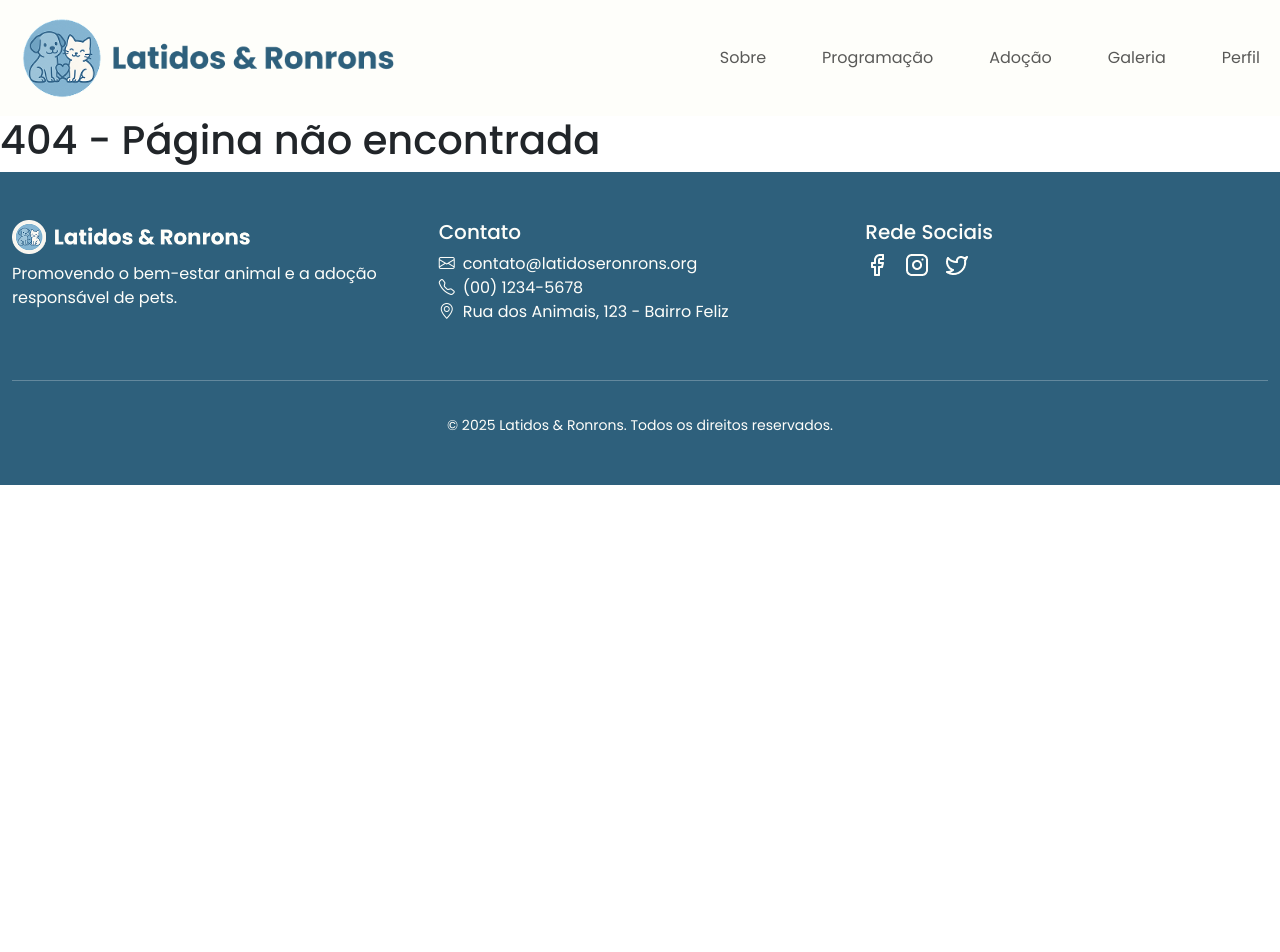
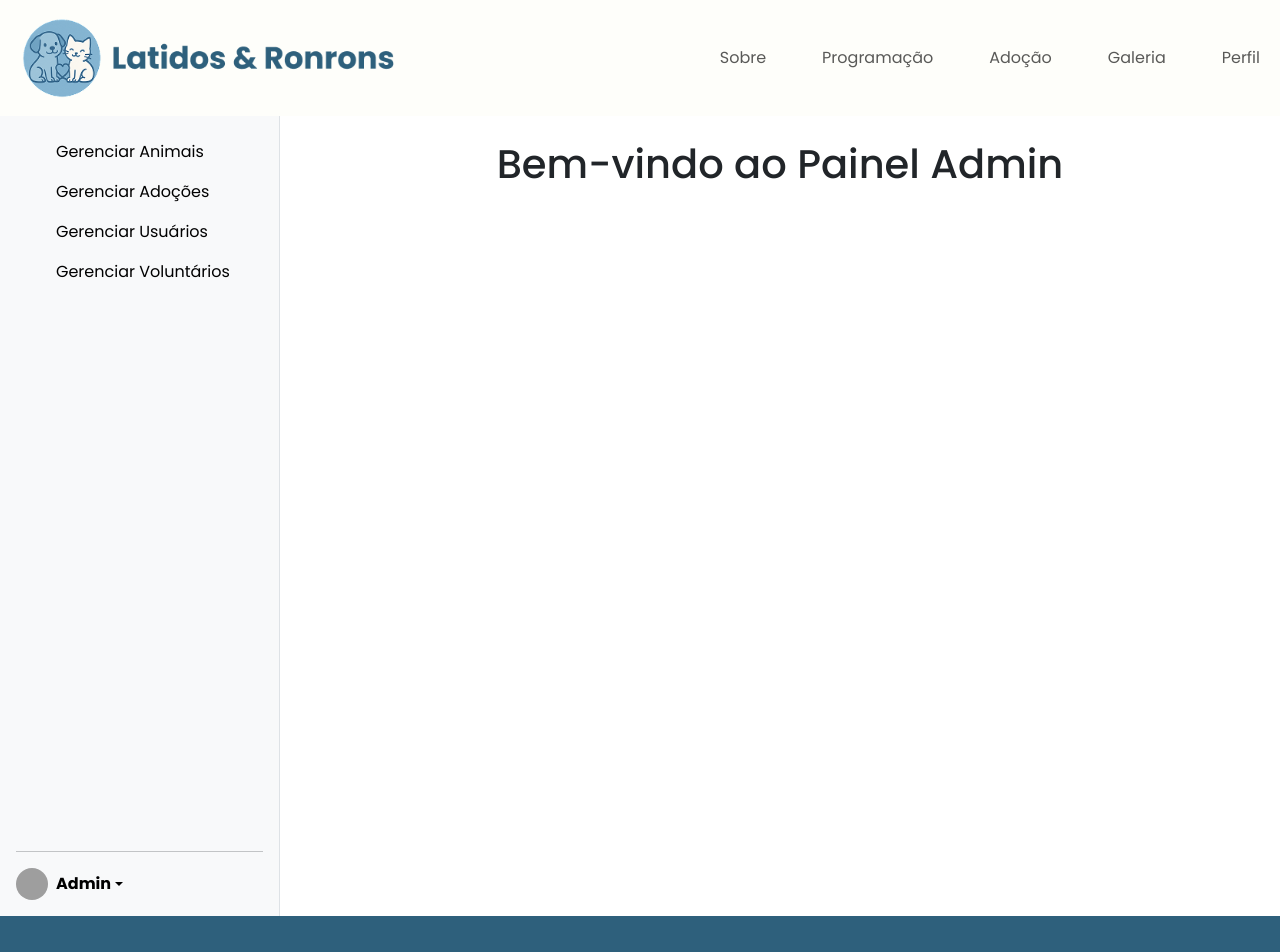
Before and after one commit to chryssstina/Adocao_de_Animais_React, a React (Vite) app in the folder Latidos_E_Ronrons/: page /Admin in a window 1280 px wide. Shown: the top 952 px of the page. Before the commit the page ends 800 px from the top, so only its background shows below. Built offline with nearby package versions, Linux system fonts and the light colour scheme; grey boxes are pictures that could not be loaded.

Commit message:
Add admin panel with sidebar navigation
Introduces a new Admin page accessible at /Admin, featuring a sidebar for navigation and a basic welcome message. Adds Sidebar component and related styles, updates Navbar link class names for consistency, and registers the Admin route in App.jsx.

```diff
--- a/Latidos_E_Ronrons/src/App.jsx
+++ b/Latidos_E_Ronrons/src/App.jsx
@@ -9,6 +9,7 @@ import Footer from "./components/Footer/Footer";
 import { BrowserRouter, Routes, Route } from "react-router-dom"
 import User from "./pages/User/User";
 import AdoptedAnimalDetails from "./pages/AdoptedAnimalDetails/AdoptedAnimalDetails";
+import Admin from "./pages/Admin/Admin";
 
 function App() {
   return (
@@ -24,6 +25,7 @@ function App() {
           <Route path="/detalhes-do-animal/:id" element={<AnimalDetails />} />
           <Route path="/adotados/:id" element={<AdoptedAnimalDetails />} />
           <Route path="/user" element={<User />} />
+          <Route path="/Admin" element={<Admin />} />
           <Route path="*" element={<h1>404 - Página não encontrada</h1>} />
         </Routes>
         <Footer/>
--- a/Latidos_E_Ronrons/src/components/Navbar/Navbar.css
+++ b/Latidos_E_Ronrons/src/components/Navbar/Navbar.css
@@ -11,7 +11,7 @@
     width: auto !important;
 }
 
-.nav-link{
+.navbar-link{
   background:
     linear-gradient(
       to right,
@@ -29,7 +29,7 @@
   transition: background-size 400ms !important;
 }
 
-.nav-link:hover{
+.navbar-link:hover{
   background-size: 0 3px, 100% 3px !important;
 }
 
--- a/Latidos_E_Ronrons/src/components/Navbar/Navbar.jsx
+++ b/Latidos_E_Ronrons/src/components/Navbar/Navbar.jsx
@@ -53,20 +53,20 @@ function Navbar() {
           </button>
           <div className="collapse navbar-collapse" id="navbarNavAltMarkup">
             <div className="navbar-nav ms-auto">
-              <button className="nav-link btn btn-link" onClick={() => handleNavigateWithScroll("about")}>
+              <button className="nav-link navbar-link btn btn-link" onClick={() => handleNavigateWithScroll("about")}>
                 Sobre
               </button>
-              <button className="nav-link btn btn-link" onClick={() => handleNavigateWithScroll("programming-section")}>
+              <button className="nav-link navbar-link btn btn-link" onClick={() => handleNavigateWithScroll("programming-section")}>
                 Programação
               </button>
-              <Link className="nav-link btn btn-link" to={"/animais"}>
+              <Link className="nav-link navbar-link btn btn-link" to={"/animais"}>
                 Adoção
               </Link>
-              <button className="nav-link btn btn-link" onClick={() => handleNavigateWithScroll("photo-gallery-section")}>
+              <button className="nav-link navbar-link btn btn-link" onClick={() => handleNavigateWithScroll("photo-gallery-section")}>
                 Galeria
               </button>
               {/* adicionar autenticação para verificar se o usuario está logado */}
-              <Link className="nav-link btn btn-link" to={"/user"}>
+              <Link className="nav-link navbar-link btn btn-link" to={"/user"}>
                 Perfil
               </Link>
             </div>
--- /dev/null
+++ b/Latidos_E_Ronrons/src/components/Sidebar/Sidebar.css
@@ -0,0 +1,12 @@
+/* largura fixa da sidebar */
+.sidebar-container {
+  width: 280px;
+  min-height: 100vh; /* ocupa altura toda */
+  border-right: 1px solid #dee2e6; /* opcional, dá um destaque */
+}
+
+/* deixa o link ativo mais visível */
+.nav-link.active {
+  background-color: #0d6efd !important;
+  color: #fff !important;
+}
--- /dev/null
+++ b/Latidos_E_Ronrons/src/components/Sidebar/Sidebar.jsx
@@ -0,0 +1,109 @@
+import React from "react";
+import "./Sidebar.css";
+
+function Sidebar() {
+  return (
+    <section className="admin-section" id="admin-section">
+      <div className="sidebar-container d-flex flex-column flex-shrink-0 p-3 bg-body-tertiary">
+
+        {/* Navegação */}
+        <ul className="nav nav-pills flex-column mb-auto">
+          <li>
+            <a href="#" className="nav-link link-body-emphasis">
+              <svg
+                className="bi pe-none me-2"
+                width="16"
+                height="16"
+                aria-hidden="true"
+              >
+                <use xlinkHref="#speedometer2"></use>
+              </svg>
+              Gerenciar Animais
+            </a>
+          </li>
+          <li>
+            <a href="#" className="nav-link link-body-emphasis">
+              <svg
+                className="bi pe-none me-2"
+                width="16"
+                height="16"
+                aria-hidden="true"
+              >
+                <use xlinkHref="#table"></use>
+              </svg>
+              Gerenciar Adoções
+            </a>
+          </li>
+          <li>
+            <a href="#" className="nav-link link-body-emphasis">
+              <svg
+                className="bi pe-none me-2"
+                width="16"
+                height="16"
+                aria-hidden="true"
+              >
+                <use xlinkHref="#grid"></use>
+              </svg>
+              Gerenciar Usuários
+            </a>
+          </li>
+          <li>
+            <a href="#" className="nav-link link-body-emphasis">
+              <svg
+                className="bi pe-none me-2"
+                width="16"
+                height="16"
+                aria-hidden="true"
+              >
+                <use xlinkHref="#people-circle"></use>
+              </svg>
+              Gerenciar Voluntários
+            </a>
+          </li>
+        </ul>
+        <hr />
+
+        {/* Perfil / Dropdown */}
+        <div className="dropdown">
+          <a
+            href="#"
+            className="d-flex align-items-center link-body-emphasis text-decoration-none dropdown-toggle"
+            data-bs-toggle="dropdown"
+            aria-expanded="false"
+          >
+            <img
+              src="https://github.com/mdo.png"
+              alt="perfil"
+              width="32"
+              height="32"
+              className="rounded-circle me-2"
+            />
+            <strong>Admin</strong>
+          </a>
+          <ul className="dropdown-menu text-small shadow">
+            <li>
+              <a className="dropdown-item" href="#">
+                Configurações
+              </a>
+            </li>
+            <li>
+              <a className="dropdown-item" href="#">
+                Perfil
+              </a>
+            </li>
+            <li>
+              <hr className="dropdown-divider" />
+            </li>
+            <li>
+              <a className="dropdown-item" href="#">
+                Sair
+              </a>
+            </li>
+          </ul>
+        </div>
+      </div>
+    </section>
+  );
+}
+
+export default Sidebar;
--- /dev/null
+++ b/Latidos_E_Ronrons/src/pages/Admin/Admin.css
@@ -0,0 +1,30 @@
+.user-greeting{
+    color: var(--azul-primario);
+    font-weight: bold;
+    font-size: 2rem;
+}
+
+.user-welcome{
+    color: var(--azul-primario);
+    font-size: 1.2rem;
+}
+
+.user_title{
+    color: black !important;
+    font-weight: 500 !important;
+    font-size: 1.2rem;
+}
+
+#user-container{
+    border: none !important;
+    box-shadow: none !important;
+
+}
+
+.button_black {
+    color: black !important;
+    border: rgb(128, 128, 128, 0.5) 1px solid !important;
+}
+.button_black:hover {
+    color: white !important;
+}
--- /dev/null
+++ b/Latidos_E_Ronrons/src/pages/Admin/Admin.jsx
@@ -0,0 +1,17 @@
+import Sidebar from "../../components/Sidebar/Sidebar";
+import "./Admin.css";
+
+function Admin() {
+  return (
+    <section className="admin-section" id="admin-section">
+      <div className="d-flex">
+        <Sidebar />
+        <main className="flex-grow-1 p-4">
+          <h1>Bem-vindo ao Painel Admin</h1>
+        </main>
+      </div>
+    </section>
+  );
+}
+
+export default Admin;
```
